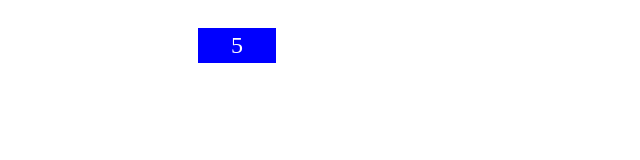
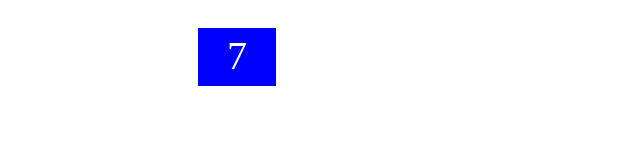
Before and after one commit to nodwengu/Playing-With-Matches, a plain HTML site: page index.html in a window 1280 px wide. Shown: the whole page, without its empty margins (0-640 px from the left). Drawn offline with Linux system fonts and the light colour scheme.

Commit message:
added a random function

```diff
--- a/index.html
+++ b/index.html
@@ -6,26 +6,32 @@
     <meta http-equiv="X-UA-Compatible" content="ie=edge">
     <title>Playing With Matches</title>
 
+    <link rel="stylesheet" href="style.css">
+
     <style>
-        .container {
-            width: 70%;
-            margin: auto;
-            padding: 20px;
-        }
 
-        .number {
-            width: 8%;
-            padding: 4px;
-            font-size: 24px;
-            text-align: center;
-            background-color: blue;
-            color: white;
-        }
     </style>
 </head>
 <body>
     <div class="container">
         <div class="number">5</div>
     </div>
+
+
+
+
+    <script>
+        function getRandom(max) {
+            return Math.floor(Math.random() * Math.floor(max));
+        }
+
+        function updateNumber() {
+            var numberElem = document.querySelector('.number');
+            numberElem.innerHTML = getRandom(10);
+        }
+
+        updateNumber();
+    </script>
+
 </body>
 </html>
--- /dev/null
+++ b/style.css
@@ -0,0 +1,15 @@
+.container {
+    width: 70%;
+    margin: auto;
+    padding: 20px;
+}
+
+.number {
+    width: 8%;
+    height: 50px;
+    padding: 4px;
+    font-size: 40px;
+    text-align: center;
+    background-color: blue;
+    color: white;
+}
```
